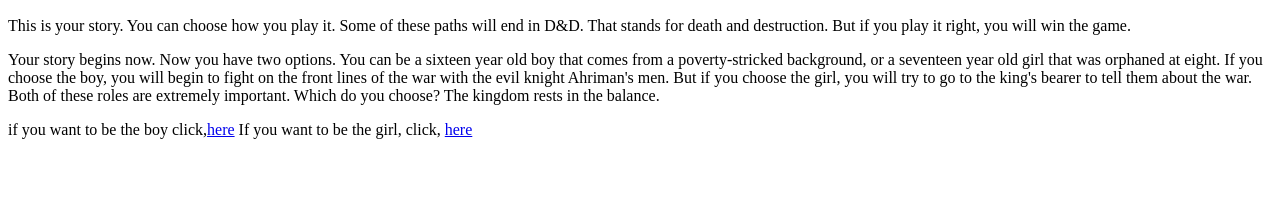
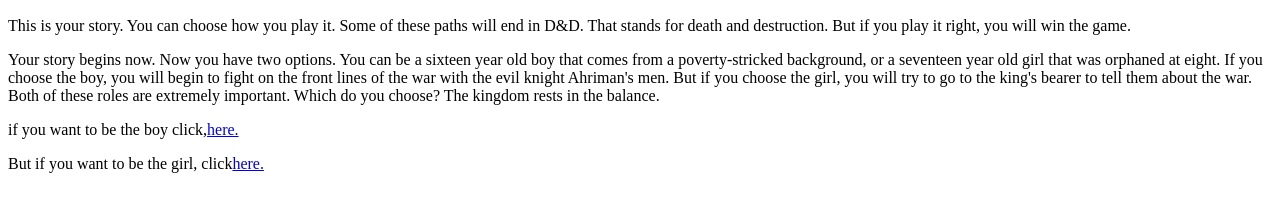
Before and after one commit to ravibhagat-austin/theescapestory, a plain HTML site: page index.html in a window 1280 px wide. Shown: the part 96-308 px from the top of the page. Drawn offline with Linux system fonts and the light colour scheme.

Commit message:
Update index.html

```diff
--- a/index.html
+++ b/index.html
@@ -14,8 +14,6 @@ The kingdom rests in the balance.
 
 
 </div>
-<p>if you want to be the boy click,<a href="theboy.html">here</a>
-If you want to be the girl, click, <a href="thegiirl.html">here</a>
-
-
+<p>if you want to be the boy click,<a href="theboy.html">here.</a></p>
+<div>But if you want to be the girl, click<a href="thegirl.html">here.</a></div>
 </html>
```
